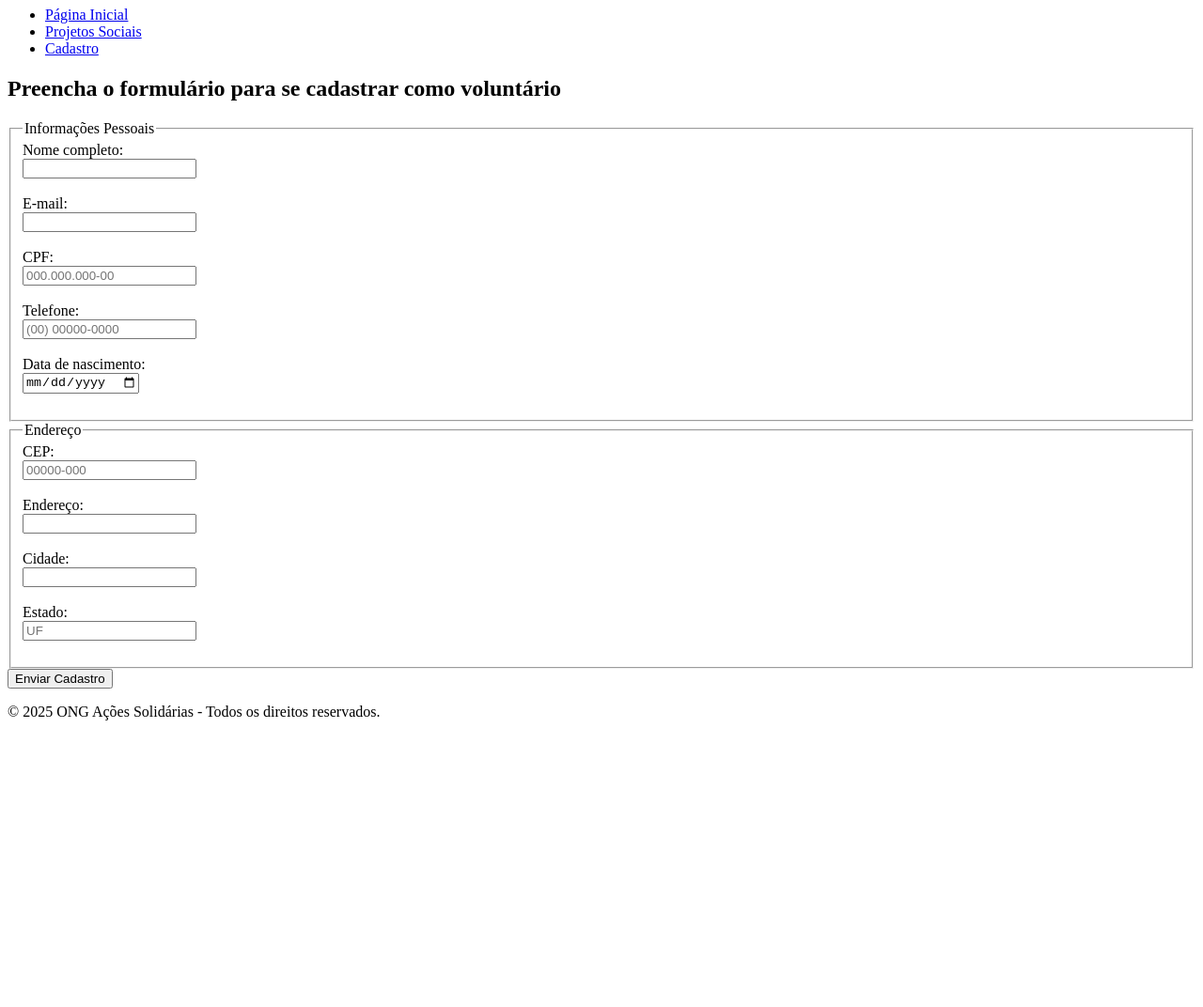
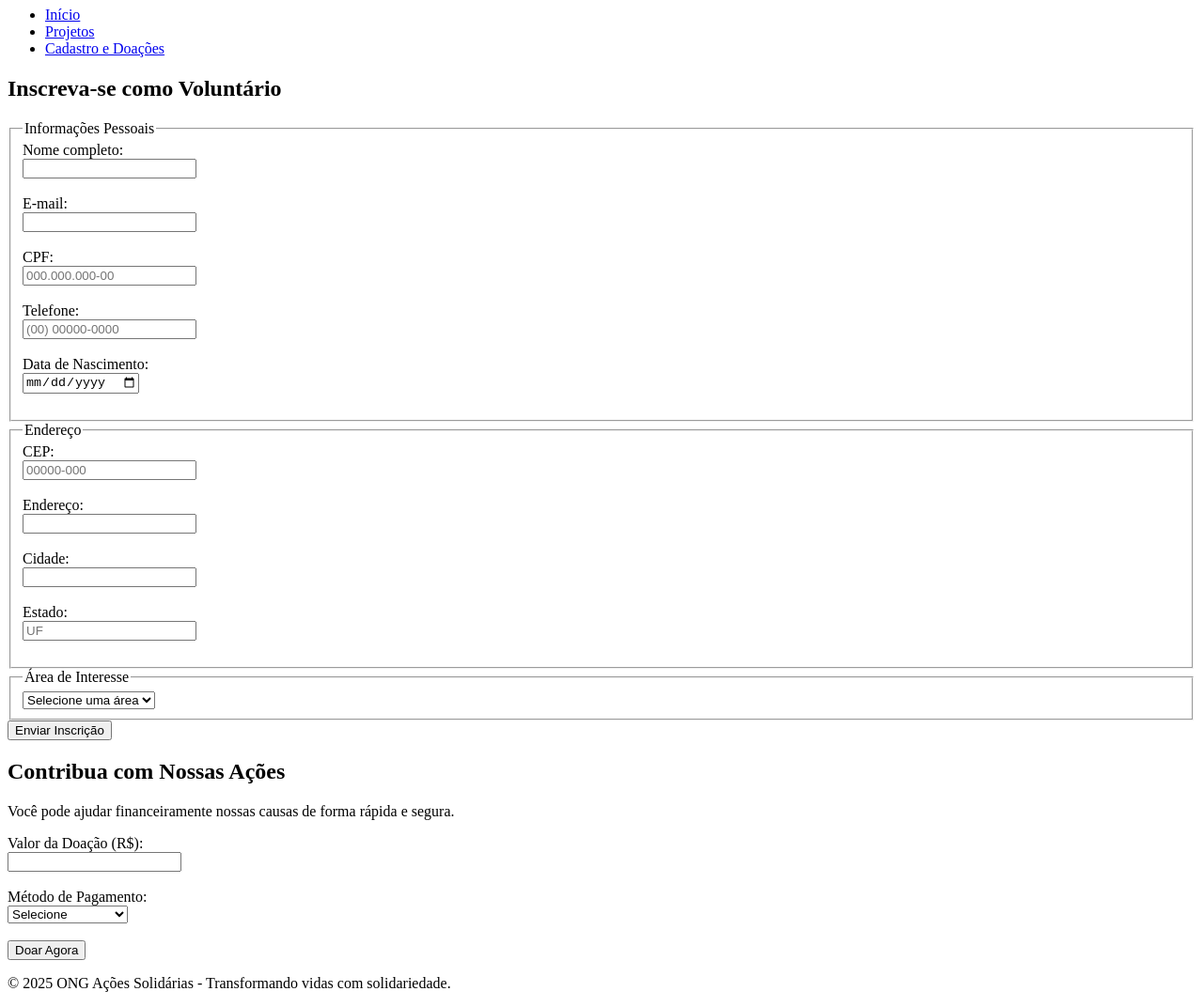
Before and after one commit to EullerRocha/ONG, a plain HTML site: page cadastro.html in a window 1280 px wide. Shown: the part 73-1145 px from the top of the page at 94% size. Before the commit the page ends 856 px from the top, so only its background shows below. Drawn offline with Linux system fonts and the light colour scheme.

Commit message:
Recursos/Elementos adicionais
Essa alteração foi feita pensando em encontrar pessoas que querem abraçar nossa ideia e buscam ajudar ao próximo, por isso adicionamos a área de engajamento de voluntários + captação de recursos (formulário de voluntariado e doações).

```diff
--- a/cadastro.html
+++ b/cadastro.html
@@ -3,67 +3,90 @@
 <head>
     <meta charset="UTF-8">
     <meta name="viewport" content="width=device-width, initial-scale=1.0">
-    <title>Cadastro - ONG Ações Solidárias</title>
+    <title>Cadastro e Doações - ONG Ações Solidárias</title>
+    <meta name="description" content="Seja um voluntário ou contribua com nossas campanhas de arrecadação.">
+    <meta name="keywords" content="voluntariado, doações, cadastro, ajuda, solidariedade">
+    <meta http-equiv="Content-Security-Policy" content="upgrade-insecure-requests">
 </head>
 <body>
     <header>
-        <h1>Cadastro de Voluntário</h1>
+        <h1>Cadastro e Engajamento</h1>
         <nav>
             <ul>
-                <li><a href="index.html">Página Inicial</a></li>
-                <li><a href="projetos.html">Projetos Sociais</a></li>
-                <li><a href="cadastro.html">Cadastro</a></li>
+                <li><a href="index.html">Início</a></li>
+                <li><a href="projetos.html">Projetos</a></li>
+                <li><a href="cadastro.html">Cadastro e Doações</a></li>
             </ul>
         </nav>
     </header>
 
     <main>
-        <section>
-            <h2>Preencha o formulário para se cadastrar como voluntário</h2>
-
+        <!-- Formulário de Voluntariado -->
+        <section id="cadastro-voluntario">
+            <h2>Inscreva-se como Voluntário</h2>
             <form action="#" method="post">
                 <fieldset>
                     <legend>Informações Pessoais</legend>
-
                     <label for="nome">Nome completo:</label><br>
                     <input type="text" id="nome" name="nome" required><br><br>
-
                     <label for="email">E-mail:</label><br>
                     <input type="email" id="email" name="email" required><br><br>
-
                     <label for="cpf">CPF:</label><br>
-                    <input type="text" id="cpf" name="cpf" required placeholder="000.000.000-00"><br><br>
-
+                    <input type="text" id="cpf" name="cpf" placeholder="000.000.000-00" required><br><br>
                     <label for="telefone">Telefone:</label><br>
-                    <input type="tel" id="telefone" name="telefone" required placeholder="(00) 00000-0000"><br><br>
-
-                    <label for="data_nascimento">Data de nascimento:</label><br>
+                    <input type="tel" id="telefone" name="telefone" placeholder="(00) 00000-0000" required><br><br>
+                    <label for="data_nascimento">Data de Nascimento:</label><br>
                     <input type="date" id="data_nascimento" name="data_nascimento" required><br><br>
                 </fieldset>
 
                 <fieldset>
                     <legend>Endereço</legend>
-
                     <label for="cep">CEP:</label><br>
-                    <input type="text" id="cep" name="cep" required placeholder="00000-000"><br><br>
-
+                    <input type="text" id="cep" name="cep" placeholder="00000-000" required><br><br>
                     <label for="endereco">Endereço:</label><br>
                     <input type="text" id="endereco" name="endereco" required><br><br>
-
                     <label for="cidade">Cidade:</label><br>
                     <input type="text" id="cidade" name="cidade" required><br><br>
-
                     <label for="estado">Estado:</label><br>
-                    <input type="text" id="estado" name="estado" maxlength="2" required placeholder="UF"><br><br>
+                    <input type="text" id="estado" name="estado" maxlength="2" placeholder="UF" required><br><br>
                 </fieldset>
 
-                <input type="submit" value="Enviar Cadastro">
+                <fieldset>
+                    <legend>Área de Interesse</legend>
+                    <select name="area" id="area" required>
+                        <option value="">Selecione uma área</option>
+                        <option value="educacao">Educação</option>
+                        <option value="saude">Saúde</option>
+                        <option value="alimentacao">Alimentação</option>
+                        <option value="ambiental">Meio Ambiente</option>
+                    </select>
+                </fieldset>
+
+                <input type="submit" value="Enviar Inscrição">
+            </form>
+        </section>
+
+        <!-- Sistema de Doações -->
+        <section id="doacoes">
+            <h2>Contribua com Nossas Ações</h2>
+            <p>Você pode ajudar financeiramente nossas causas de forma rápida e segura.</p>
+            <form action="#" method="post">
+                <label for="valor">Valor da Doação (R$):</label><br>
+                <input type="number" id="valor" name="valor" min="1" step="0.01" required><br><br>
+                <label for="metodo">Método de Pagamento:</label><br>
+                <select id="metodo" name="metodo" required>
+                    <option value="">Selecione</option>
+                    <option value="pix">Pix</option>
+                    <option value="cartao">Cartão de Crédito</option>
+                    <option value="boleto">Boleto Bancário</option>
+                </select><br><br>
+                <input type="submit" value="Doar Agora">
             </form>
         </section>
     </main>
 
     <footer>
-        <p>&copy; 2025 ONG Ações Solidárias - Todos os direitos reservados.</p>
+        <p>&copy; 2025 ONG Ações Solidárias - Transformando vidas com solidariedade.</p>
     </footer>
 </body>
 </html>
```
